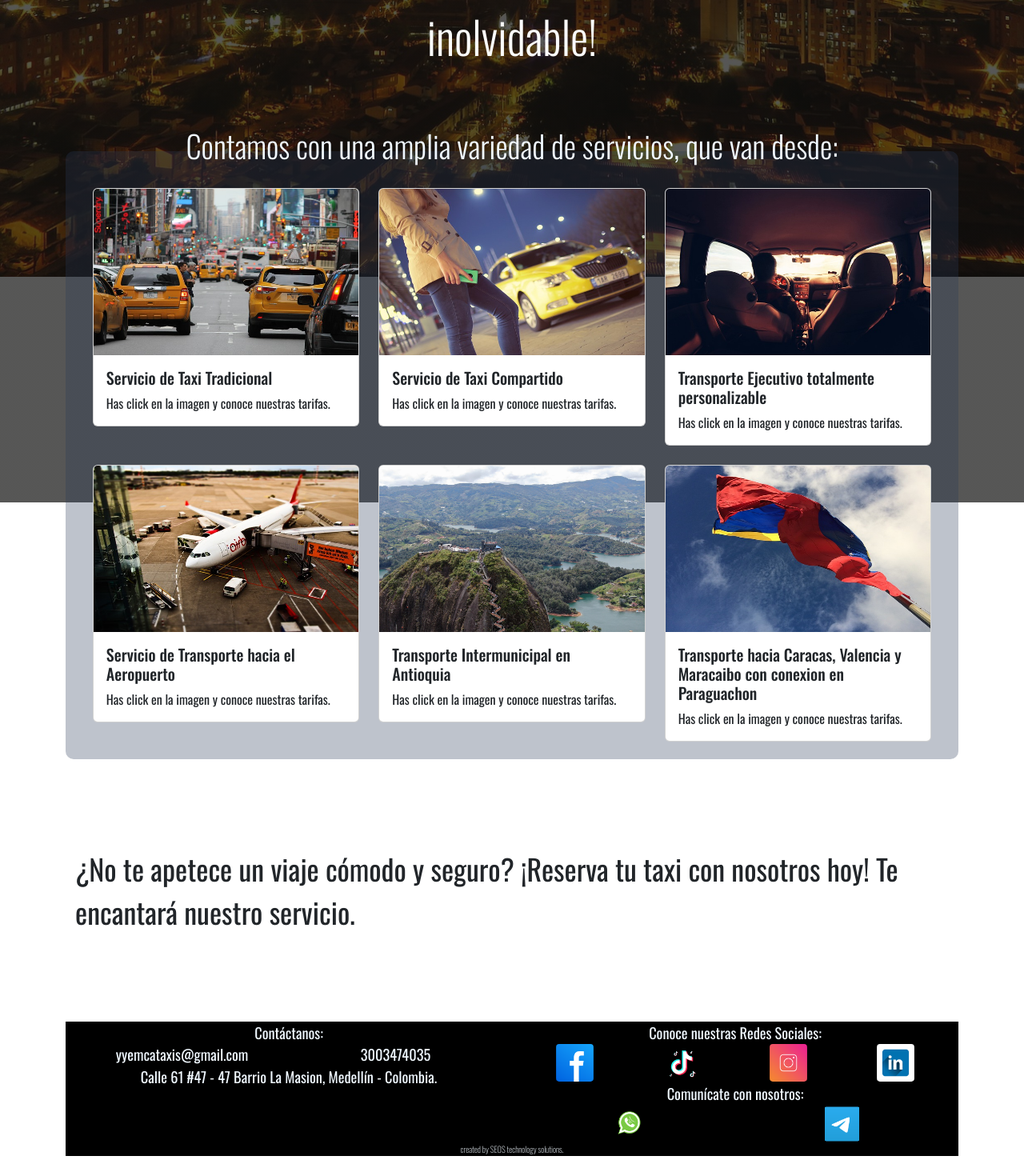
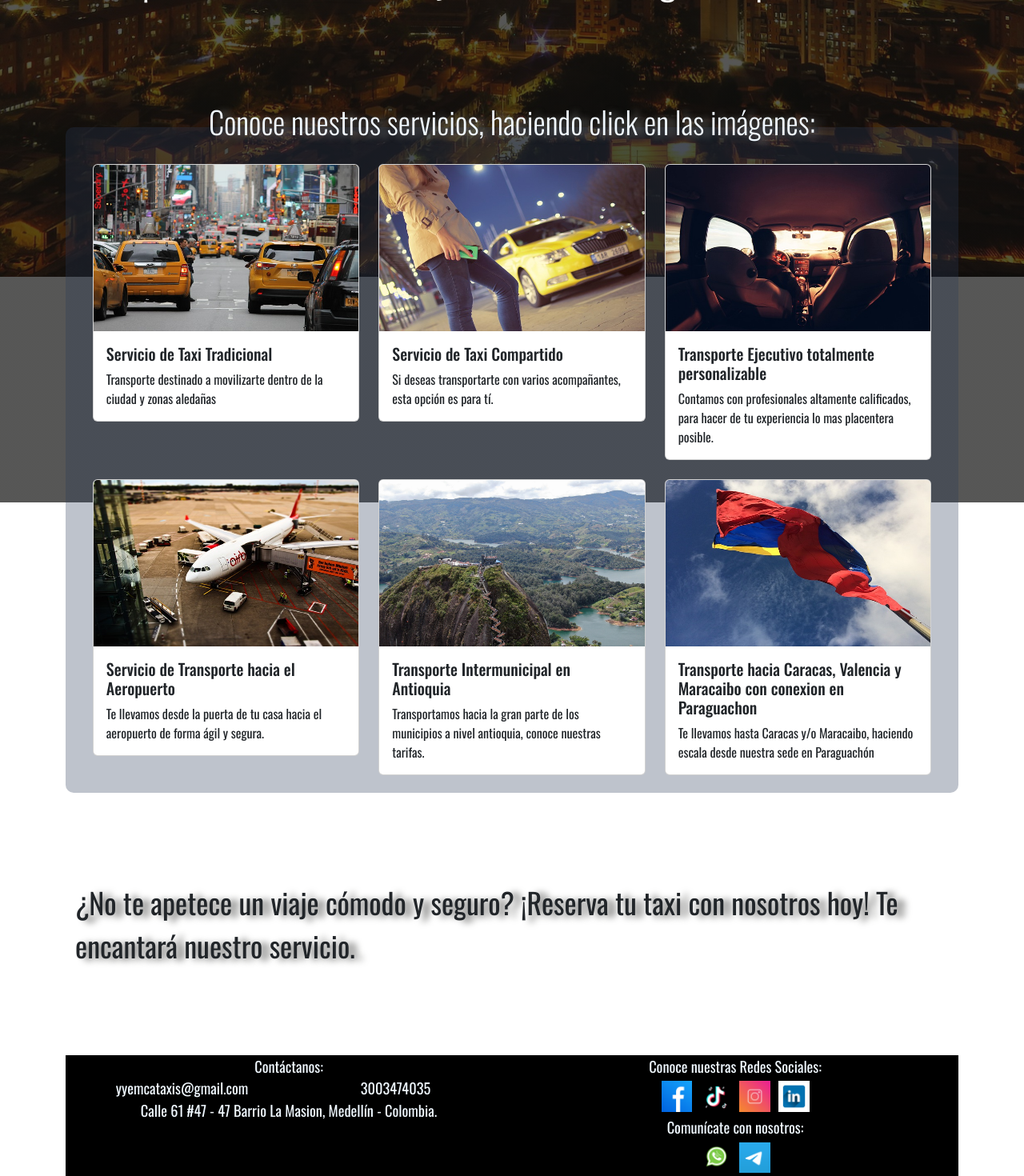
Before and after one commit to OSNAIDER2022/YYEMCA, a React (Create React App) app in the folder yyem-app/: page / in a window 1280 px wide. Shown: the part 620-2090 px from the top of the page at 80% size. Before the commit the page ends 2065 px from the top, so only its background shows below. Built offline with nearby package versions, Linux system fonts and the light colour scheme; a web font is replaced by a local one.

Commit message:
feat: Modificaciones UI/UX, modificacion de separaciones en los iconos de redes sociales, vinculacion de nuevas redes sociales

```diff
--- a/yyem-app/src/components/Menu.js
+++ b/yyem-app/src/components/Menu.js
@@ -10,7 +10,7 @@ function Menu() {
           <h1 className='titulo_general'>YYEM CA</h1>
         </Col>
         <Col xs={4} sm={4} md={5} lg={6} xl={5} xxl={6} className='columna2_menu'>
-        Tu satisfacción, nuestro único objetivo.
+        No competimos, servimos!
         </Col>
       </Row>
     </Container>
--- a/yyem-app/src/components/Portafolio.js
+++ b/yyem-app/src/components/Portafolio.js
@@ -55,7 +55,7 @@ function Portafolio() {
         <Container>
             <Row>
                 <Col>
-                <h3  className='titulo_portafolio'> Contamos con una amplia variedad de servicios, que van desde:</h3>
+                <h3  className='titulo_portafolio'> Conoce nuestros servicios, haciendo click en las imágenes:</h3>
                 </Col>
             </Row>
 
--- a/yyem-app/src/components/PresentationMessge.js
+++ b/yyem-app/src/components/PresentationMessge.js
@@ -12,13 +12,13 @@ function PresentationMessage() {
 
             </Col>
                 <Col  className='columna1_presentacion' lg={4}>
-                    <h1>En Medellín y sus alrededores, tu viaje es más que un trayecto.</h1>
-                    Somos la empresa que transforma tus desplazamientos en experiencias inolvidables. Con nosotros, la comodidad y la atención personalizada te acompañarán desde el primer hasta el último kilómetro.
+                    <h1>En Medellín y sus alrededores, tu viaje será más que un trayecto.</h1>
+                    Somos la empresa que transforma tus desplazamientos en experiencias inolvidables. Con la comodidad y atención personalizada que tú necesitas.
                 </Col>
             </Row>
             <Row>
                 <Col  className='columna2_presentacion'>
-                    <p>¡Reserva tu taxi hoy mismo y disfruta de una experiencia  inolvidable!</p>
+                    <p>¡Reserva ahora mismo y disfruta de una gran experiencia!</p>
 
                 </Col>
 
--- a/yyem-app/src/components/RedesSociales.js
+++ b/yyem-app/src/components/RedesSociales.js
@@ -23,15 +23,15 @@ function RedesSociales() {
                 </Col>
             </Row>
             <Row>
-                <Col><img  className='redes_sociales' src={datos_redes.datos_redesSociales[0].imagen} onClick={() => setEnlace(datos_redes.datos_redesSociales[0].url)}/></Col>
-                <Col><img  className='redes_sociales' src={datos_redes.datos_redesSociales[1].imagen} onClick={() => setEnlace(datos_redes.datos_redesSociales[1].url)}/></Col>
-                <Col><img  className='redes_sociales' src={datos_redes.datos_redesSociales[2].imagen} onClick={() => setEnlace(datos_redes.datos_redesSociales[2].url)}/></Col>
-                <Col><img  className='redes_sociales' src={datos_redes.datos_redesSociales[3].imagen} onClick={() => setEnlace(datos_redes.datos_redesSociales[3].url)}/></Col>
+                <Col><img  className='redes_sociales' src={datos_redes.datos_redesSociales[0].imagen} onClick={() => setEnlace(datos_redes.datos_redesSociales[0].url)}/>
+                <img  className='redes_sociales' src={datos_redes.datos_redesSociales[1].imagen} onClick={() => setEnlace(datos_redes.datos_redesSociales[1].url)}/>
+                <img  className='redes_sociales' src={datos_redes.datos_redesSociales[2].imagen} onClick={() => setEnlace(datos_redes.datos_redesSociales[2].url)}/>
+                <img  className='redes_sociales' src={datos_redes.datos_redesSociales[3].imagen} onClick={() => setEnlace(datos_redes.datos_redesSociales[3].url)}/></Col>
                 <row>
                 Comunícate con nosotros:
                 </row>
-                <Col><img  className='redes_sociales' src={datos_redes.datos_redesSociales[4].imagen} onClick={() => setEnlace(datos_redes.datos_redesSociales[4].url)}/></Col>
-                <Col><img  className='redes_sociales' src={datos_redes.datos_redesSociales[5].imagen} onClick={() => setEnlace(datos_redes.datos_redesSociales[5].url)}/></Col>
+                <Col><img  className='redes_sociales' src={datos_redes.datos_redesSociales[4].imagen} onClick={() => setEnlace(datos_redes.datos_redesSociales[4].url)}/>
+                <img  className='redes_sociales' src={datos_redes.datos_redesSociales[5].imagen} onClick={() => setEnlace(datos_redes.datos_redesSociales[5].url)}/></Col>
 
             </Row>
         </Container>
--- a/yyem-app/src/css/Menu.css
+++ b/yyem-app/src/css/Menu.css
@@ -28,6 +28,9 @@
     display: flex;
     align-items: center;
     justify-content: center;
+    text-decoration-line:underline;
+    font-style: italic;
+    text-shadow: calc(0.2vh + 1vmin) calc(0.1vh + 0.1vmin) calc(0.1vh + 1vmin) rgb(104, 104, 102);
     /* justify-content: center; */
 
 
--- a/yyem-app/src/css/Portafolio.css
+++ b/yyem-app/src/css/Portafolio.css
@@ -9,6 +9,7 @@
     /* clase para las letras del array precios */
 .c{
     font-size: calc(2px + 1vmin);
+
 }
 
 .g-4{
@@ -56,6 +57,7 @@
     color: aliceblue;
     font-size: calc(1.8vh + 3vmin);
     font-weight: 300;
+    text-shadow: calc(0.2vh + 1vmin) calc(0.1vh + 0.1vmin) calc(0.1vh + 1vmin) rgb(104, 104, 102);
 
 }
 
@@ -64,4 +66,5 @@
     align-items: center;
     font-size: calc(1.5vh + 3vmin);
     height: calc(40vh + 1vmin);
+    text-shadow: calc(0.2vh + 1vmin) calc(0.1vh + 0.1vmin) calc(0.1vh + 1vmin) rgb(104, 104, 102);
 }
--- a/yyem-app/src/css/PresentationMessage.css
+++ b/yyem-app/src/css/PresentationMessage.css
@@ -21,7 +21,7 @@
     justify-content: center;
     color: rgb(251, 252, 251);
     text-align: center;
-    font-size: calc(5vh + 2vmin);
+    font-size: calc(4vh + 2vmin);
     height: calc(35vh + 2vmin);
 
     animation-duration: 2s;
--- a/yyem-app/src/css/RedesSociales.css
+++ b/yyem-app/src/css/RedesSociales.css
@@ -2,6 +2,7 @@
 @import 'animate.css';
 
 .redes_sociales{
+
     height:calc(6vh + 0.1vmin);
     border-radius: 10%;
     padding: 1%;
--- a/yyem-app/src/img/portafolio/datos_portafolio.js
+++ b/yyem-app/src/img/portafolio/datos_portafolio.js
@@ -13,33 +13,33 @@ import lista_precios from './lista_precios'
     {
         'imagen': taxi_tradicional,
         'titulo': 'Servicio de Taxi Tradicional',
-        'descripcion': 'Has click en la imagen y conoce nuestras tarifas.',
+        'descripcion': 'Transporte destinado a movilizarte dentro de la ciudad y zonas aledañas',
         'id_lista':lista_precios.transporteTradicional
     },
     {
         'imagen': taxi_compartido,
         'titulo': 'Servicio de Taxi Compartido',
-        'descripcion': 'Has click en la imagen y conoce nuestras tarifas.',
-        'id_lista':lista_precios.transporteIntermunicipal
+        'descripcion': 'Si deseas transportarte con varios acompañantes, esta opción es para tí.',
+        'id_lista':lista_precios.transporteCompartido
 
     },
     {
         'imagen': taxi_ejecutivo,
         'titulo': 'Transporte Ejecutivo totalmente personalizable',
-        'descripcion': 'Has click en la imagen y conoce nuestras tarifas.',
-        'id_lista':lista_precios.transporteTradicional
+        'descripcion': 'Contamos con profesionales altamente calificados, para hacer de tu experiencia lo mas placentera posible.',
+        'id_lista':lista_precios.transporteEjecutivo
     },
     {
         'imagen': aeropuerto,
         'titulo': 'Servicio de Transporte hacia el Aeropuerto',
-        'descripcion': 'Has click en la imagen y conoce nuestras tarifas.',
-        'id_lista':lista_precios.transporteIntermunicipal
+        'descripcion': 'Te llevamos desde la puerta de tu casa hacia el aeropuerto de forma ágil y segura.',
+        'id_lista':lista_precios.transporteAeropuerto
     },
     {
         'imagen': nacional_intermunicipal,
         'titulo': 'Transporte Intermunicipal en Antioquia',
-        'descripcion': 'Has click en la imagen y conoce nuestras tarifas.',
-        'id_lista':lista_precios.transporteTradicional
+        'descripcion': 'Transportamos hacia la gran parte de los municipios a nivel antioquia, conoce nuestras tarifas.',
+        'id_lista':lista_precios.transporteIntermunicipal
     },
     // {
     //     'imagen': chofer_personalizado,
@@ -56,8 +56,8 @@ import lista_precios from './lista_precios'
     {
         'imagen': venezuela,
         'titulo': 'Transporte hacia Caracas, Valencia y Maracaibo con conexion en Paraguachon',
-        'descripcion': 'Has click en la imagen y conoce nuestras tarifas.',
-        'id_lista':lista_precios.transporteIntermunicipal
+        'descripcion': 'Te llevamos hasta Caracas y/o Maracaibo, haciendo escala desde nuestra sede en Paraguachón',
+        'id_lista':lista_precios.transporteAVenezuela
     }
    ]
 
--- a/yyem-app/src/img/portafolio/lista_precios.js
+++ b/yyem-app/src/img/portafolio/lista_precios.js
@@ -1,7 +1,7 @@
-const transporteIntermunicipal = [
+const transporteTradicional = [
     {
         'item1':'Destino',
-        'item2':'Hora de Salida',
+        'item2':'Kilomentraje',
         'item3':'Valor'
     },
     {
@@ -9,20 +9,63 @@ const transporteIntermunicipal = [
         'item2':'12:00pm',
         'item3':'$60.000'
     },
-    {
-        'item1':'Medellin-Guatapé',
-        'item2':'19:00pm',
-        'item3':'$40.000'
-    },
-    {
-        'item1':'Medellin-San Francisco',
-        'item2':'3:00pm',
-        'item3':'$50.000'
-    }
+
 
 ]
 
-const transporteTradicional = [
+const transporteCompartido = [
+    {
+        'item1':'Kilometraje',
+        'item2':'Valor Diurno por Km',
+        'item3':'Valor Nocturno por Km'
+    },
+    {
+        'item1':'menos de 1 Km',
+        'item2':'$5.000',
+        'item3':'$6.000'
+    }
+]
+
+const transporteEjecutivo = [
+    {
+        'item1':'Kilometraje',
+        'item2':'Valor Diurno por Km',
+        'item3':'Valor Nocturno por Km'
+    },
+    {
+        'item1':'menos de 1 Km',
+        'item2':'$5.000',
+        'item3':'$6.000'
+    }
+]
+
+const transporteAeropuerto = [
+    {
+        'item1':'Kilometraje',
+        'item2':'Valor Diurno por Km',
+        'item3':'Valor Nocturno por Km'
+    },
+    {
+        'item1':'menos de 1 Km',
+        'item2':'$5.000',
+        'item3':'$6.000'
+    }
+]
+
+const transporteIntermunicipal = [
+    {
+        'item1':'Kilometraje',
+        'item2':'Valor Diurno por Km',
+        'item3':'Valor Nocturno por Km'
+    },
+    {
+        'item1':'menos de 1 Km',
+        'item2':'$5.000',
+        'item3':'$6.000'
+    }
+]
+
+const transporteAVenezuela = [
     {
         'item1':'Kilometraje',
         'item2':'Valor Diurno por Km',
@@ -37,7 +80,11 @@ const transporteTradicional = [
 
 export default{
     transporteTradicional,
-    transporteIntermunicipal
+    transporteCompartido,
+    transporteEjecutivo,
+    transporteAeropuerto,
+    transporteIntermunicipal,
+    transporteAVenezuela
 
 
 }
--- a/yyem-app/src/img/redes_sociales/datos_redes.js
+++ b/yyem-app/src/img/redes_sociales/datos_redes.js
@@ -17,19 +17,19 @@ const datos_redesSociales = [
         'imagen':tiktok,
         'titulo':'',
         'descripcion':'',
-        'url':'https://www.tiktok.com/'
+        'url':'https://www.tiktok.com/@yyemcacol'
     },
     {
         'imagen':instagram,
         'titulo':'',
         'descripcion':'',
-        'url':'https://www.instagram.com/'
+        'url':'https://www.instagram.com/yyemcacolombia/'
     },
     {
         'imagen':linkedin,
         'titulo':'',
         'descripcion':'',
-        'url':"https://www.linkedin.com/"
+        'url':"www.linkedin.com/in/yyemca-colombia-98428133b"
     },
     {
         'imagen':whatsapp,
```
